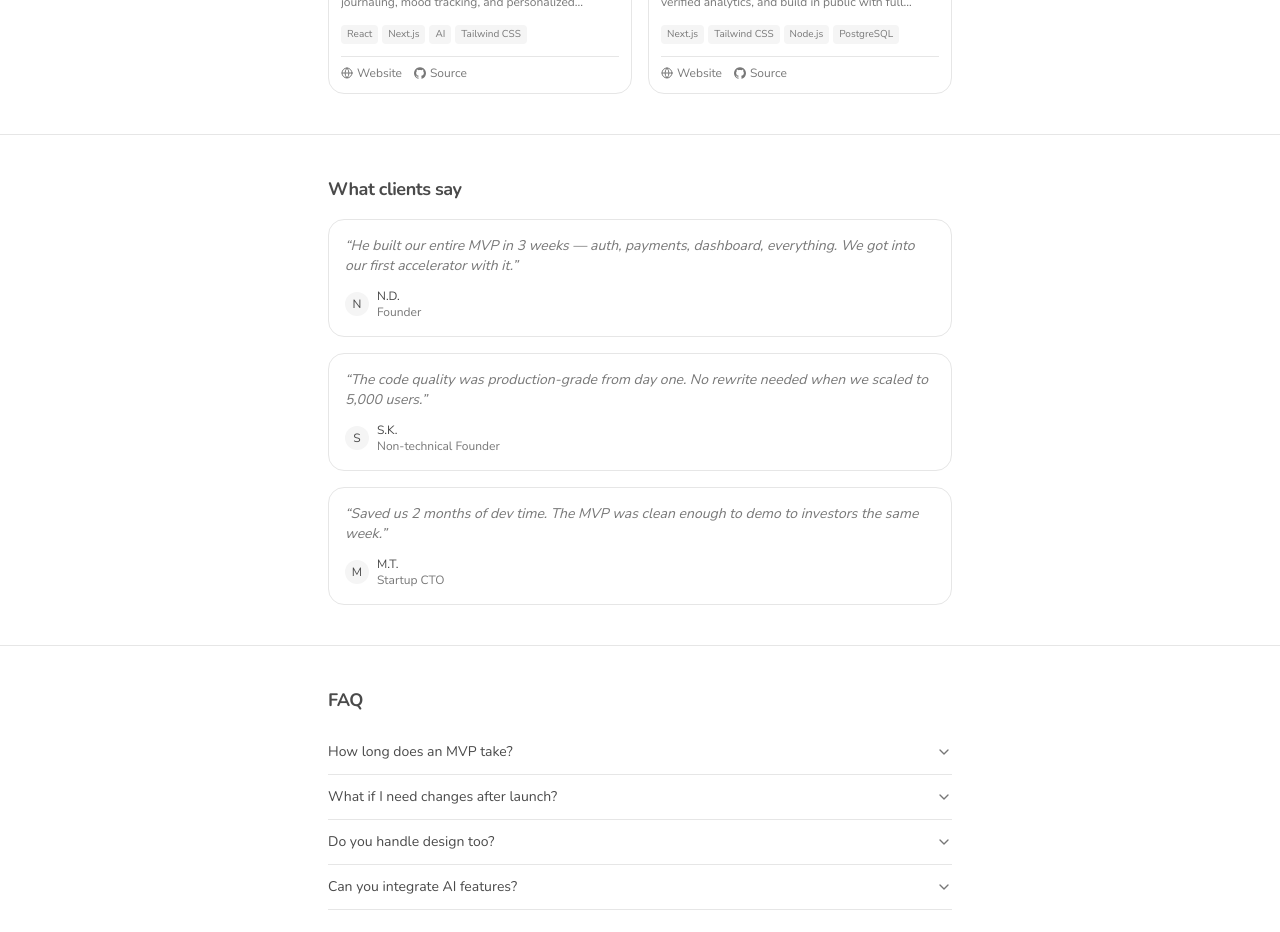
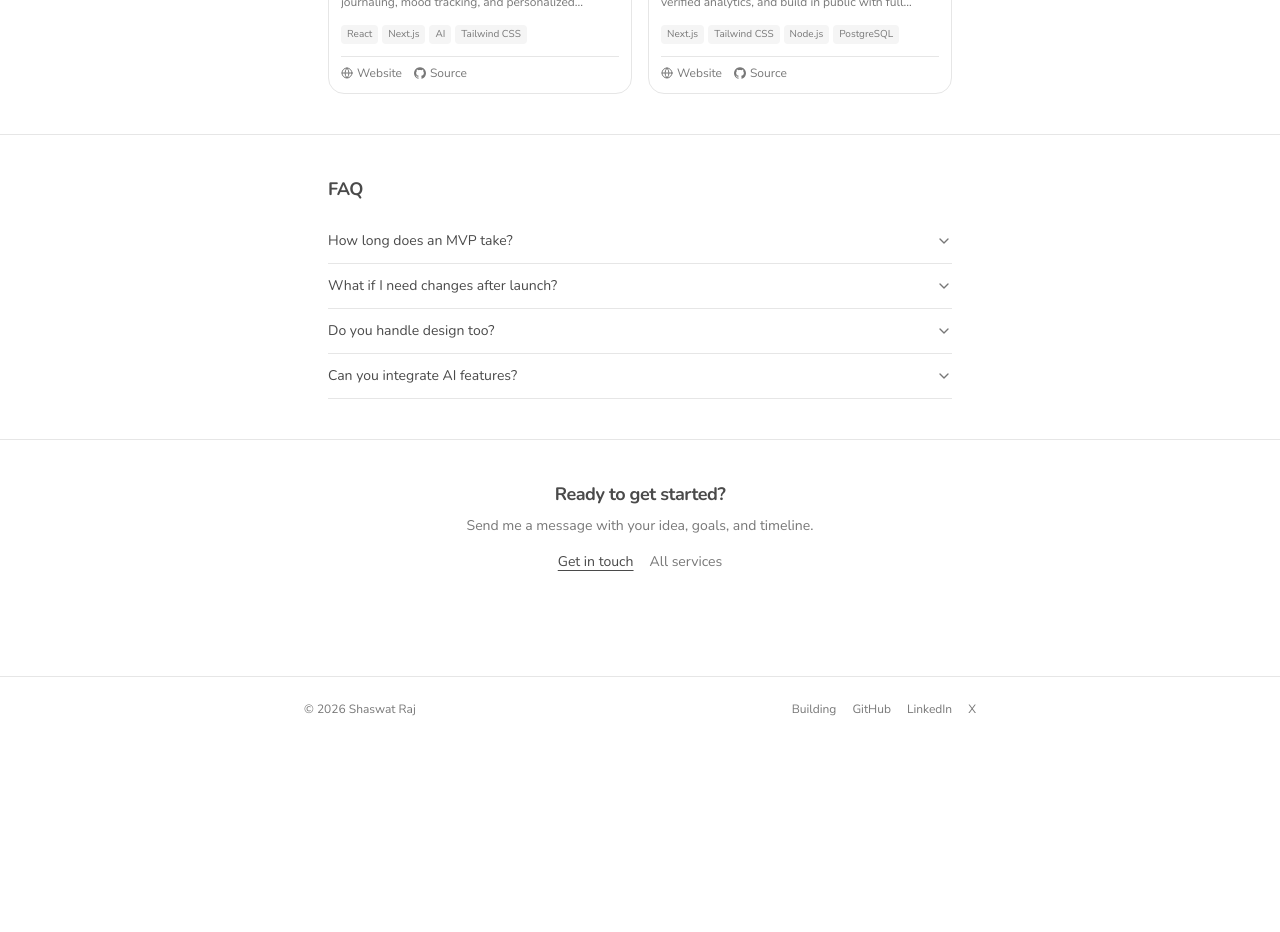
Before and after one commit to playlikeboy/playlikeboy.github.io, a Next.js app: page /saas-mvp in a window 1280 px wide. Shown: the part 2780-3712 px from the top of the page. After the commit the page ends 3521 px from the top, so only its background shows below. Built offline with nearby package versions, Linux system fonts and the light colour scheme.

Commit message:
remove unverified testimonial claims

```diff
--- a/src/components/service-page-layout.tsx
+++ b/src/components/service-page-layout.tsx
@@ -18,7 +18,6 @@ interface ServicePageLayoutProps {
   process: { step: string; title: string; description: string }[];
   faq: { question: string; answer: string }[];
   relatedProjects: string[];
-  testimonials?: { quote: string; name: string; role: string }[];
   children?: React.ReactNode;
 }
 
@@ -31,7 +30,6 @@ export default function ServicePageLayout({
   process,
   faq,
   relatedProjects,
-  testimonials,
   children,
 }: ServicePageLayoutProps) {
   const allProjects = [...DATA.projects, ...(DATA.projectsDump || [])];
@@ -137,31 +135,6 @@ export default function ServicePageLayout({
         </section>
       )}
 
-      {/* Testimonials */}
-      {testimonials && testimonials.length > 0 && (
-        <section className="py-10 border-b border-border">
-          <div className="mx-auto w-full max-w-2xl px-6">
-            <h2 className="text-lg font-bold tracking-tight mb-4">What clients say</h2>
-            <div className="space-y-4">
-              {testimonials.map((t, id) => (
-                <div key={id} className="rounded-lg border border-border p-4">
-                  <p className="text-sm text-muted-foreground italic">&ldquo;{t.quote}&rdquo;</p>
-                  <div className="mt-3 flex items-center gap-2">
-                    <span className="size-6 rounded-full bg-accent text-xs font-medium flex items-center justify-center">
-                      {t.name[0]}
-                    </span>
-                    <div>
-                      <p className="text-xs font-medium">{t.name}</p>
-                      <p className="text-xs text-muted-foreground">{t.role}</p>
-                    </div>
-                  </div>
-                </div>
-              ))}
-            </div>
-          </div>
-        </section>
-      )}
-
       {/* FAQ */}
       <section className="py-10 border-b border-border">
         <div className="mx-auto w-full max-w-2xl px-6">
```
